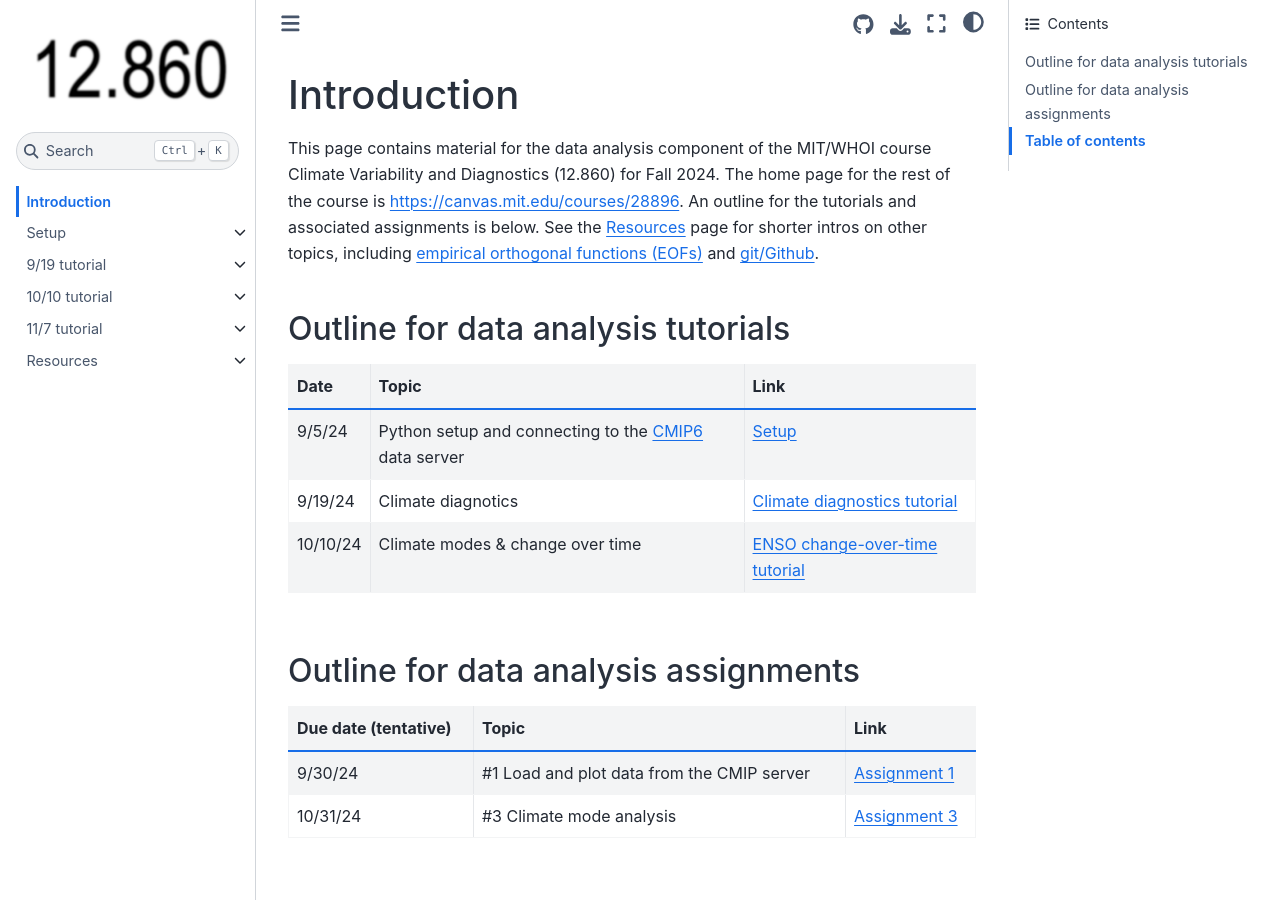
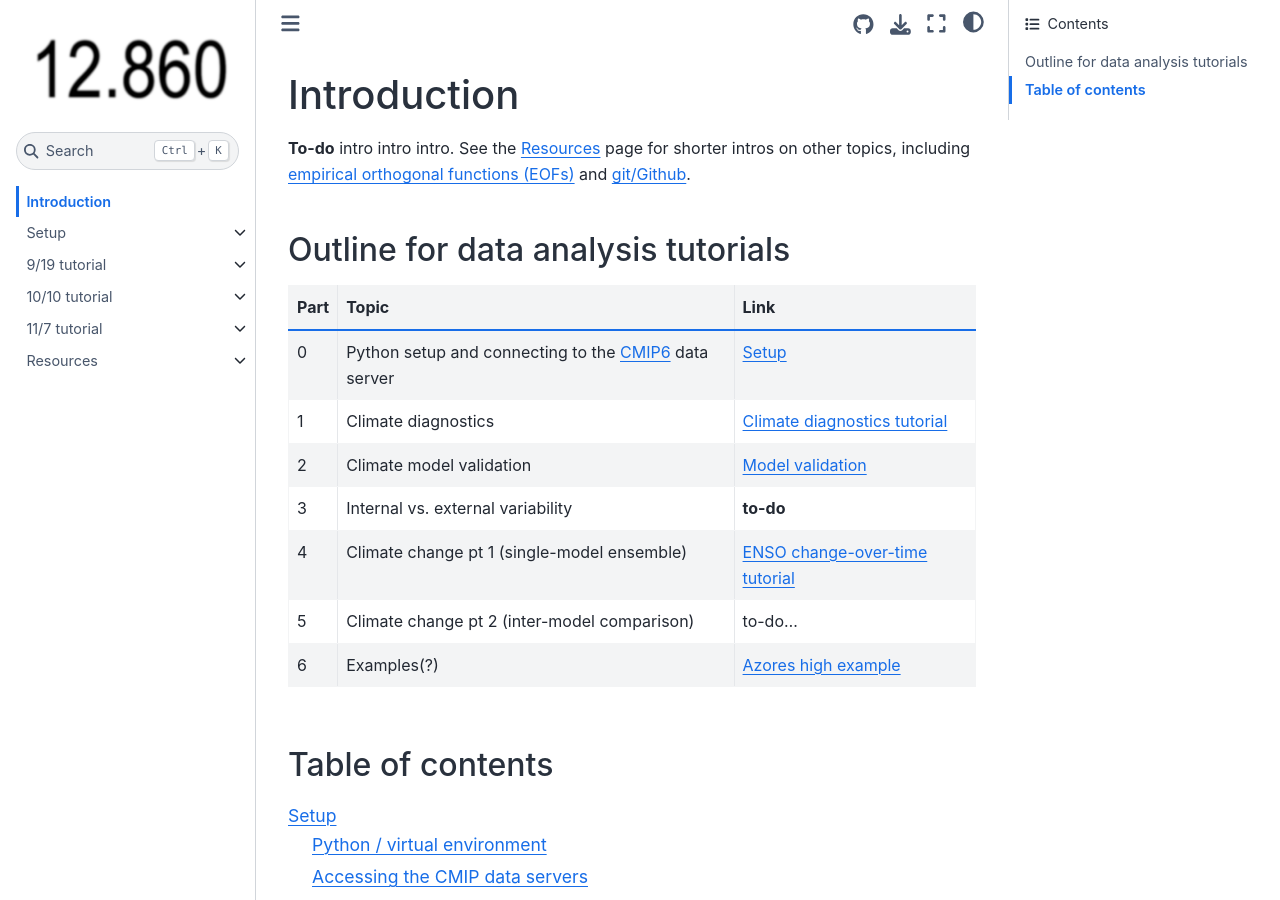
Before and after one commit to ktcarr/whoi-climate-tutorial_2025, a Jupyter Book: the page built from docs/pages/intro.md, in a window 1280 px wide and 900 px high. Built offline with Jupyter Book 1.0.4 settings and Sphinx 7.4.7 and the Sphinx Book theme 1.1.4, drawn with Linux system fonts in a browser that asks for light colours; pages that are not in the unit, such as notebooks, are missing from menus.

Commit message:
update home page

````diff
--- a/docs/_config.yml
+++ b/docs/_config.yml
@@ -1,7 +1,7 @@
 # Book settings
 # Learn more at https://jupyterbook.org/customize/config.html
 
-title: 12.860 Tutorial
+title: WHOI Climate Data Tutorial (2025)
 author: Theo Carr
 logo: logo.png
 
@@ -28,7 +28,7 @@ bibtex_bibfiles:
 
 # Information about where the book exists on the web
 repository:
-  url: https://github.com/ktcarr/12860-tutorial  # Online location of your book
+  url: https://github.com/ktcarr/whoi-climate-tutorial_2025  # Online location of your book
   path_to_book: docs  # Optional path to your book, relative to the repository root
   branch: main  # Which branch of the repository should be used when creating links (optional)
 
--- a/docs/pages/intro.md
+++ b/docs/pages/intro.md
@@ -1,19 +1,18 @@
 # Introduction
 
-This page contains material for the data analysis component of the MIT/WHOI course Climate Variability and Diagnostics (12.860) for Fall 2024. The home page for the rest of the course is [https://canvas.mit.edu/courses/28896](https://canvas.mit.edu/courses/28896). An outline for the tutorials and associated assignments is below. See the [Resources](resources/resources.md) page for shorter intros on other topics, including [empirical orthogonal functions (EOFs)](resources/eofs.ipynb) and [git/Github](resources/git_basics.md).
+**To-do** intro intro intro. See the [Resources](resources/resources.md) page for shorter intros on other topics, including [empirical orthogonal functions (EOFs)](resources/eofs.ipynb) and [git/Github](resources/git_basics.md).
 
 ## Outline for data analysis tutorials
-Date | Topic | Link
+Part | Topic | Link
 -- | -- | --
-9/5/24 | Python setup and connecting to the [CMIP6](http://cmip6.whoi.edu) data server | [Setup](setup/setup.md)
-9/19/24 | Climate diagnotics | [Climate diagnostics tutorial](tutorial_9-19/overview.md)
-10/10/24 | Climate modes & change over time | [ENSO change-over-time tutorial](tutorial_10-10/overview.md)
+0 | Python setup and connecting to the [CMIP6](http://cmip6.whoi.edu) data server | [Setup](setup/setup.md)
+1 | Climate diagnostics | [Climate diagnostics tutorial](tutorial_9-19/overview.md)
+2 | Climate model validation | [Model validation](assignments/assignment1.md)
+3 | Internal vs. external variability | **to-do**
+4 | Climate change pt 1 (single-model ensemble) | [ENSO change-over-time tutorial](tutorial_10-10/overview.md)
+5 | Climate change pt 2 (inter-model comparison) | to-do...
+6 | Examples(?) | [Azores high example](tutorial_11-7/overview.md)
 
-## Outline for data analysis assignments
-Due date (tentative) | Topic | Link
--- | -- | --
-9/30/24 | #1 Load and plot data from the CMIP server | [Assignment 1](assignments/assignment1.md)
-10/31/24 | #3 Climate mode analysis | [Assignment 3](https://canvas.mit.edu/courses/28896/files/4638875?module_item_id=1188966)
 
 ## Table of contents
 ```{tableofcontents}
````
Also changed, not shown: env.yml (added, +30 -0 lines).
